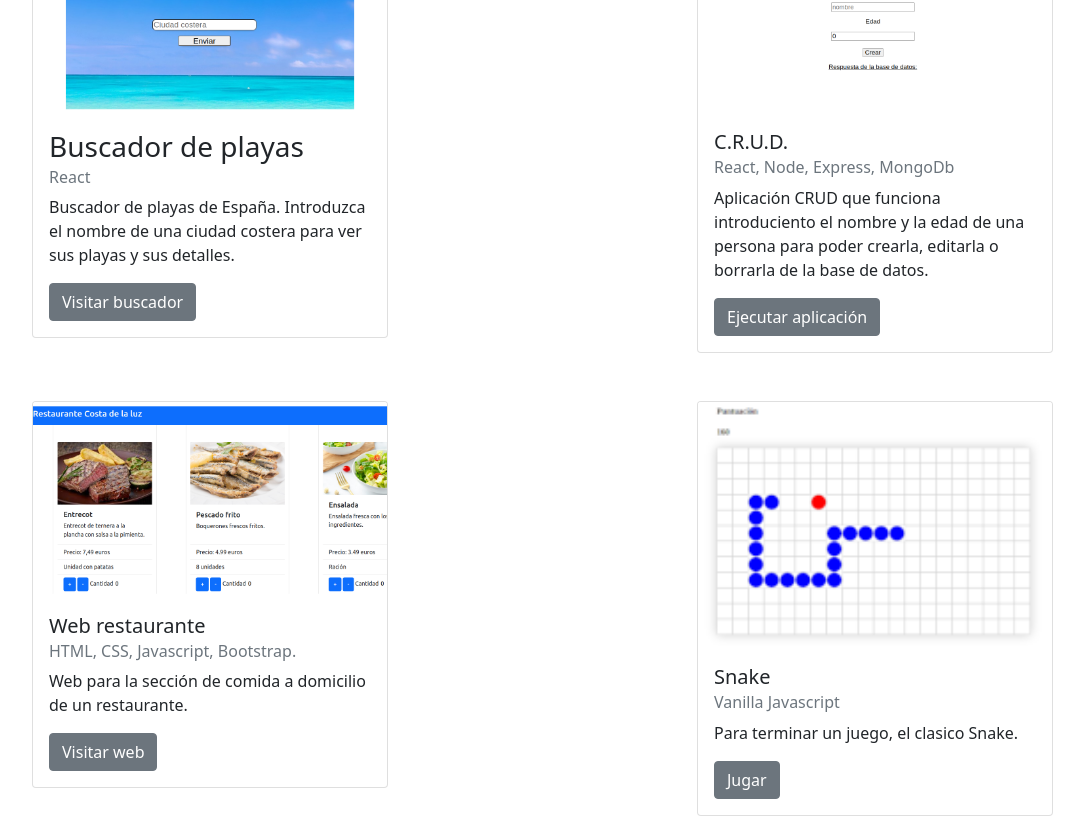
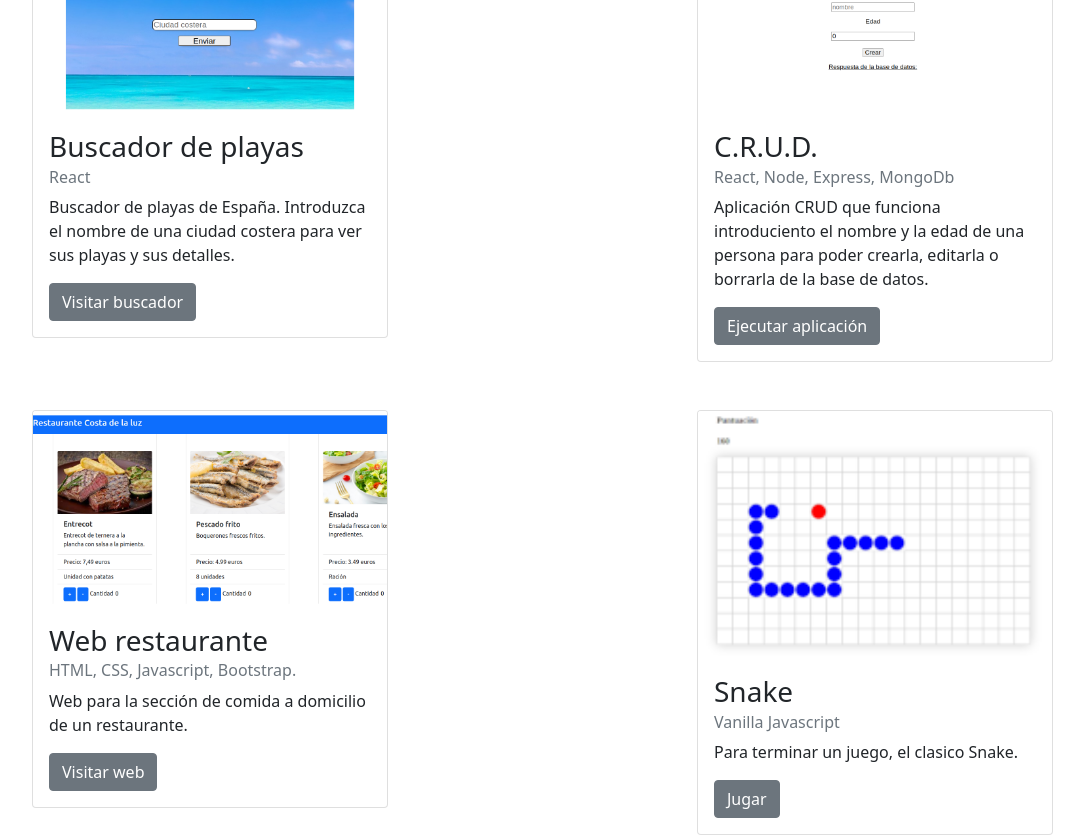
Before and after one commit to josemanuel80/hola-mundo, a React (Create React App) app: page / in a window 1280 px wide. Shown: the part 280-1115 px from the top of the page, without its empty margins (145-1229 px from the left). Built offline with nearby package versions, Linux system fonts and the light colour scheme.

Commit message:
sin header corregido fuentes

```diff
--- a/src/components/Home.js
+++ b/src/components/Home.js
@@ -92,7 +92,7 @@ const Home = () => {
                 <Card>
                   <CardImg alt="Card image cap" src={crud} top width="100%" />
                   <CardBody>
-                    <CardTitle tag="h5">C.R.U.D.</CardTitle>
+                    <CardTitle tag="h3">C.R.U.D.</CardTitle>
                     <CardSubtitle className="mb-2 text-muted" tag="h6">
                       React, Node, Express, MongoDb
                     </CardSubtitle>
@@ -117,7 +117,7 @@ const Home = () => {
                     width="100%"
                   />
                   <CardBody>
-                    <CardTitle tag="h5">Web restaurante</CardTitle>
+                    <CardTitle tag="h3">Web restaurante</CardTitle>
                     <CardSubtitle className="mb-2 text-muted" tag="h6">
                       HTML, CSS, Javascript, Bootstrap.
                     </CardSubtitle>
@@ -135,7 +135,7 @@ const Home = () => {
                 <Card>
                   <CardImg alt="Card image cap" src={snake} top width="100%" />
                   <CardBody>
-                    <CardTitle tag="h5">Snake</CardTitle>
+                    <CardTitle tag="h3">Snake</CardTitle>
                     <CardSubtitle className="mb-2 text-muted" tag="h6">
                       Vanilla Javascript
                     </CardSubtitle>
```
